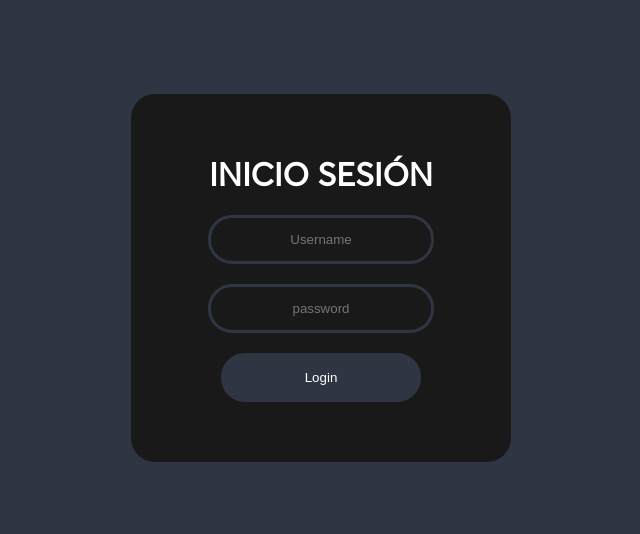
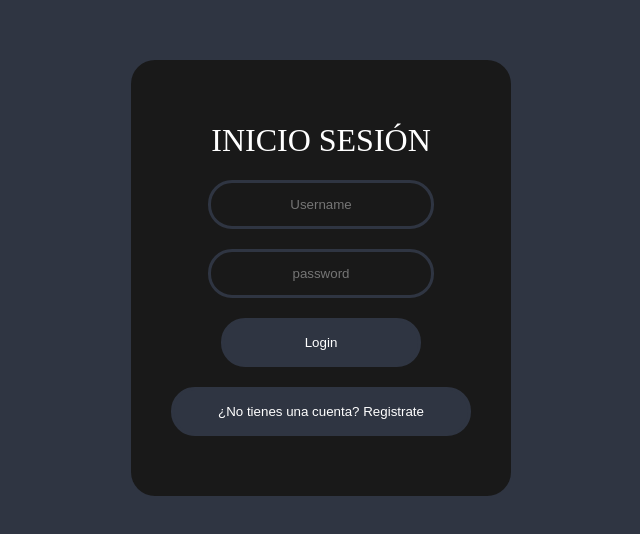
Before and after one commit to Seba8117/Actividad_cooperativa_artistica, a plain HTML site: page login.html in a window 1280 px wide. Shown: the part 122-656 px from the top of the page, without its empty margins (319-959 px from the left). Drawn offline with nearby package versions, Linux system fonts and the light colour scheme.

Commit message:
Codigo Login

```diff
--- a/login.html
+++ b/login.html
@@ -16,6 +16,9 @@
         <button type="submit">
             Login
         </button>
+        <button type="submit2">
+            ¿No tienes una cuenta? Registrate
+        </button>
     </form>
 
 </body>
--- a/style.css
+++ b/style.css
@@ -1,9 +1,4 @@
 /* Style login.html */
-@font-face{
-    font-family: averta;
-    src: url(FuenteLogin/Averta.ttf);
-}
-
 body, html {
     height: 100%;
 }
@@ -33,8 +28,6 @@ body {
     color: white;
     text-transform: uppercase;
     font-weight: 500;
-    font-family: averta;
-    font-weight: bold;
 }
 
 .form-box input[type="text"],
@@ -70,3 +63,29 @@ body {
 .form-box button[type="submit"]:hover {
     background: none;
 }
+
+.form-box button[type="submit2"] {
+    border: 0;
+    background: none;
+    display: block;
+    margin: 20px auto;
+    padding: 14px 10px;
+    text-align: center;
+    border: 3px solid #2f3542;
+    width: 300px;
+    outline: none;
+    color: white;
+    border-radius: 24px;
+    transition: 0,25s;
+}
+
+.form-box button[type="submit2"] {
+    border: 0;
+    background: #2f3542;
+    cursor: pointer;
+    border: 3px solid #2f3542;
+}
+
+.form-box button[type="submit2"]:hover {
+    background: none;
+}
```
Also changed, not shown: FuenteLogin/Averta.ttf (deleted).
